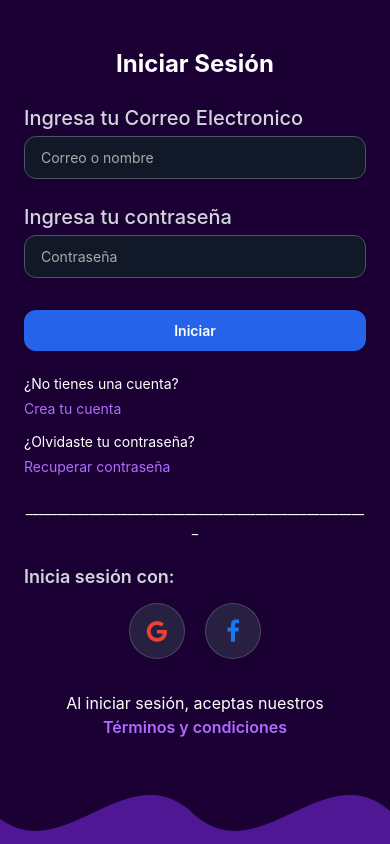
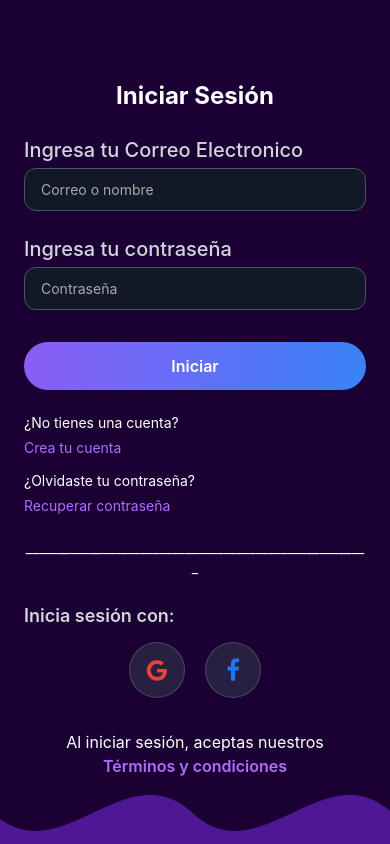
Before and after one commit to lozano2303/tu-evento, a React Native app in the folder TuEventoFrontend (Mobile)/: screen /LoginScreen in a window 390 px wide. Built offline with nearby package versions, Linux system fonts and the light colour scheme; what expo-web-browser would draw is missing.

Commit message:
style: improve UI layout and add gradient button design

```diff
--- a/TuEventoFrontend (Mobile)/src/components/Button.tsx
+++ b/TuEventoFrontend (Mobile)/src/components/Button.tsx
@@ -1,4 +1,5 @@
 import { Text, TouchableOpacity, TouchableOpacityProps } from "react-native";
+import { LinearGradient } from 'expo-linear-gradient';
 
 interface ButtonProps extends TouchableOpacityProps {
   label: string;
@@ -8,9 +9,19 @@ export default function Button({ label, ...props }: ButtonProps) {
   return (
     <TouchableOpacity
       {...props}
-      className="w-full bg-blue-600 rounded-xl py-3 items-center active:bg-blue-700 mt-4"
+      className="w-full mt-4"
+      activeOpacity={0.8}
+      style={{ borderRadius: 25 }}
     >
-      <Text className="text-white font-semibold">{label}</Text>
+      <LinearGradient
+        colors={['#8B5CF6', '#3B82F6']}
+        start={{ x: 0, y: 0 }}
+        end={{ x: 1, y: 0 }}
+        className="w-full py-3 items-center"
+        style={{ borderRadius: 25 }}
+      >
+        <Text className="text-white font-semibold text-base">{label}</Text>
+      </LinearGradient>
     </TouchableOpacity>
   );
 }
--- a/TuEventoFrontend (Mobile)/src/screens/auth/LoginScreen.tsx
+++ b/TuEventoFrontend (Mobile)/src/screens/auth/LoginScreen.tsx
@@ -50,7 +50,7 @@ export default function LoginScreen() {
 
   return (
     <View className="flex-1 bg-[#1a0033] items-center px-6 w-full h-full relative">
-      <View className="w-full top-12">
+      <View className="w-full" style={{ marginTop: 80 }}>
         {/* Título */}
         <Text className="text-white text-2xl font-bold mb-4 text-center">
           Iniciar Sesión
```
